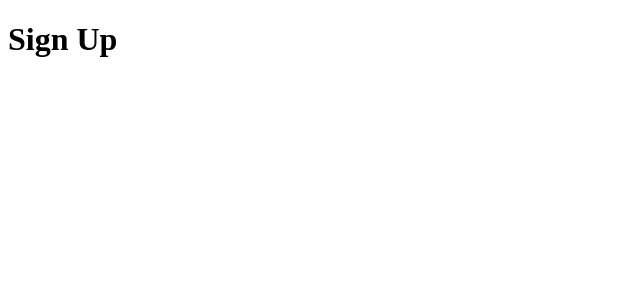
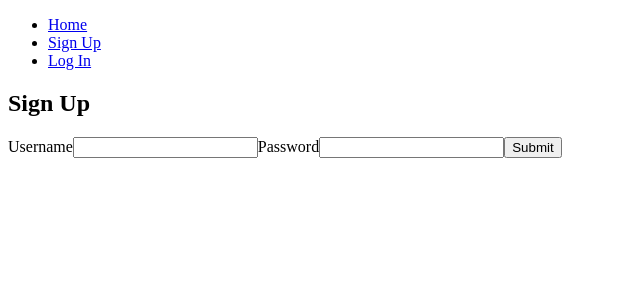
Before and after one commit to vzaboraite/boolean-uk-final-solo-project-client, a React (Create React App) app: page /signup in a window 1280 px wide. Shown: the top 300 px of the page, without its empty margins (0-640 px from the left). Built offline with nearby package versions, Linux system fonts and the light colour scheme.

Commit message:
Create `SignupForm`component

```diff
--- a/src/App.js
+++ b/src/App.js
@@ -1,16 +1,21 @@
 import { Route, Routes } from "react-router";
+import Header from "./pages/user/components/Header";
+import SignupForm from "./pages/user/SignupForm";
 
 function App() {
   return (
     // TODO: replace h1 elements with components and pages
+    <>
+      <Header />
       <Routes>
         <Route path="/" element={<h1>Home</h1>} />
-      <Route path="/signup" element={<h1>Sign Up</h1>} />
+        <Route path="/signup" element={<SignupForm />} />
         <Route path="/login" element={<h1>Log In</h1>} />
         <Route path="/lobby" element={<h1>Lobby</h1>} />
         <Route path="/my-games" element={<h1>My Games</h1>} />
         <Route path="/game/:id" element={<h1>Game</h1>} />
       </Routes>
+    </>
   );
 }
 
--- /dev/null
+++ b/src/pages/user/SignupForm.jsx
@@ -0,0 +1,14 @@
+export default function SignupForm() {
+  return (
+    <main>
+      <form>
+        <h2>Sign Up</h2>
+        <label htmlFor="username">Username</label>
+        <input type="text" id="username" name="username" required />
+        <label htmlFor="password">Password</label>
+        <input type="password" id="password" name="password" required />
+        <button type="submit">Submit</button>
+      </form>
+    </main>
+  );
+}
```
Lines whose indentation alone changed are shown as unchanged.
